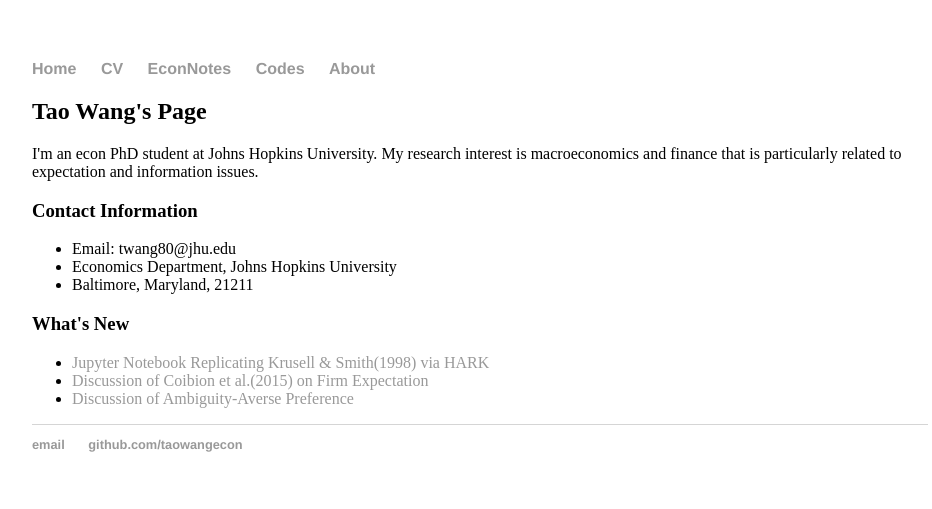
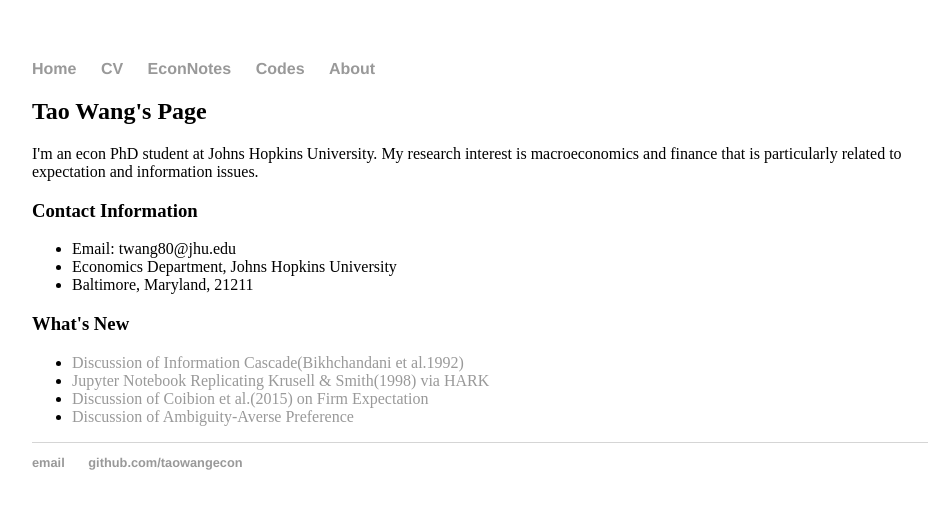
Before and after one commit to iworld1991/TaoWangEcon.github.io, a Jekyll site: the page built from index.html, in a window 1280 px wide. Shown: the top 509 px of the page, without its empty margins (160-1092 px from the left). Built offline with Jekyll 4.4.1, drawn with Linux system fonts in a browser that asks for light colours.

Commit message:
Update index.html

```diff
--- a/index.html
+++ b/index.html
@@ -16,6 +16,7 @@ title: Tao Wang's Page
 
 	<h3> What's New </h3>
 	<ul>
+	<li><a href="/presentation/InformationCascadeFads.html">Discussion of Information Cascade(Bikhchandani et al.1992)</a></li>
 	<li><a href="https://github.com/econ-ark/DemARK/blob/Course-Choice/notebooks/KrusellSmith.ipynb"> Jupyter Notebook Replicating Krusell & Smith(1998) via HARK</a></li>
 	<li><a href="/presentation/Expectation.pdf">Discussion of Coibion et al.(2015) on Firm Expectation</a></li>
         <li><a href="/presentation/AmbiguitySlides.pdf">Discussion of Ambiguity-Averse Preference</a></li>
```
